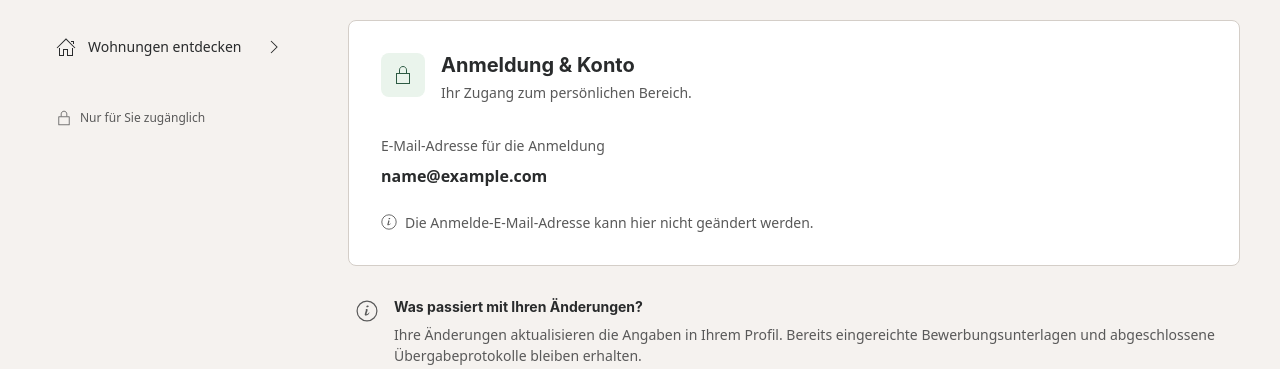
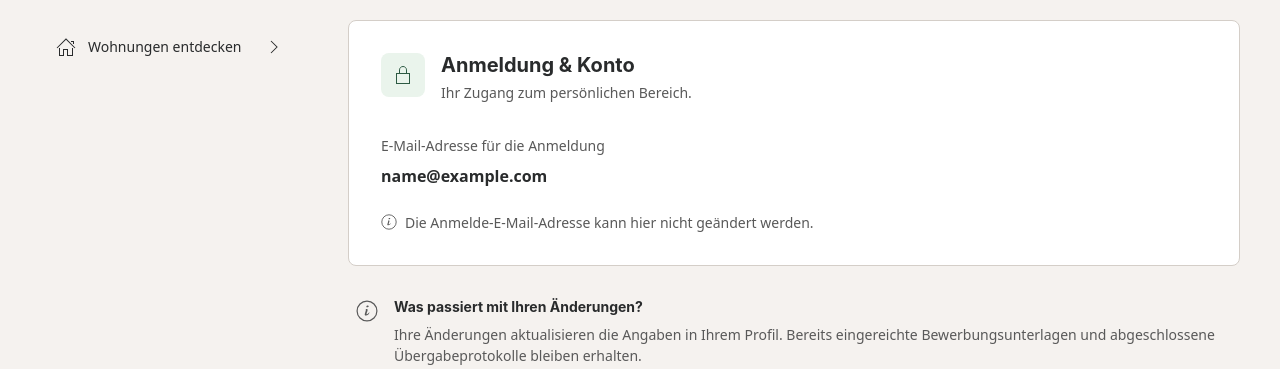
Before and after one commit to STEImmo/STEImmo, a Django app: page /accounts/profil/ in a window 1280 px wide. Shown: the part 601-970 px from the top of the page. Run offline with Django 5.2, Linux system fonts and the light colour scheme; the visitor is signed in with stand-in values (Sample User, id 1); data that the repository does not hold is empty; parts of the project's set-up code (start-up, migrations or seed data) failed here and were passed over; some libraries are stand-ins or nearby versions.

Commit message:
fix: remove misleading profile privacy notice

```diff
--- a/static/css/app.css
+++ b/static/css/app.css
@@ -1945,7 +1945,6 @@ a:active,
 .profile-navigation a > :last-child { margin-left: auto; flex-shrink: 0; }
 .profile-navigation a[aria-current] { background: var(--steimmo-color-surface); color: var(--steimmo-color-primary); font-weight: 700; box-shadow: var(--steimmo-shadow-sm); }
 .profile-navigation a:hover { background: var(--steimmo-color-surface-brand); text-decoration: none; }
-.profile-sidebar-note { display: flex; align-items: center; gap: var(--steimmo-space-xs); padding: var(--steimmo-space-md); font-size: var(--steimmo-font-size-xs); color: var(--steimmo-color-text-muted); }
 .profile-main { display: grid; gap: var(--steimmo-space-lg); }
 .profile-panel { padding: var(--steimmo-space-xl); border: 1px solid var(--steimmo-color-border); box-shadow: none; }
 .profile-panel-heading { display: flex; gap: var(--steimmo-space-md); align-items: flex-start; margin-bottom: var(--steimmo-space-xl); }
@@ -1975,7 +1974,7 @@ a:active,
 .profile-information p { margin: 0 0 var(--steimmo-space-xs); }
 @media (max-width: 959px) {
     .profile-layout { grid-template-columns: minmax(0, 1fr); gap: var(--steimmo-space-lg); }
-    .profile-identity, .profile-sidebar-note { display: none; }
+    .profile-identity { display: none; }
     .profile-navigation { display: flex; flex-wrap: wrap; gap: var(--steimmo-space-xs); }
     .profile-navigation a { padding: var(--steimmo-space-sm); }
     .profile-navigation a > :last-child { display: none; }
--- a/templates/core/personal_profile.html
+++ b/templates/core/personal_profile.html
@@ -12,7 +12,7 @@
                 {% if perms.immobilien.access_applicant_area %}<a href="{% url 'wohnungsverwaltung:pre_application_list' %}"><span uk-icon="file-text" aria-hidden="true"></span> Meine Bewerbungen <span uk-icon="chevron-right" aria-hidden="true"></span></a>{% endif %}
                 {% if perms.immobilien.access_tenant_area %}<a href="{% url 'wohnungsverwaltung:handover_protocol_mine' %}"><span uk-icon="file-text" aria-hidden="true"></span> Meine Übergabeprotokolle <span uk-icon="chevron-right" aria-hidden="true"></span></a>{% endif %}
                 <a href="{% url 'wohnungsverwaltung_public:apartment_search' %}"><span uk-icon="home" aria-hidden="true"></span> Wohnungen entdecken <span uk-icon="chevron-right" aria-hidden="true"></span></a>
-            </nav><p class="profile-sidebar-note"><span uk-icon="icon: lock; ratio: .8" aria-hidden="true"></span> Nur für Sie zugänglich</p>
+            </nav>
         </aside>
         <div class="profile-main">
             <section class="uk-card uk-card-default profile-panel" aria-labelledby="profile-contact-title">
```
